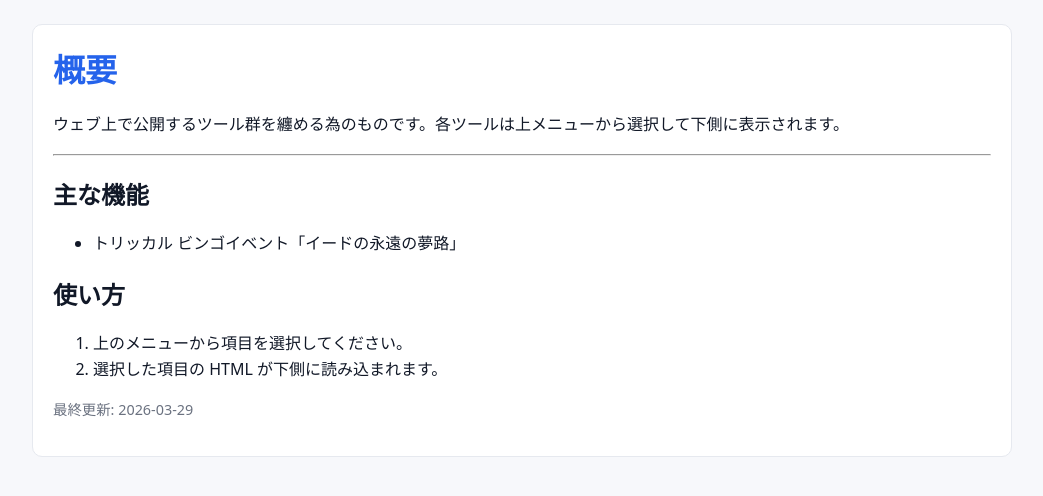
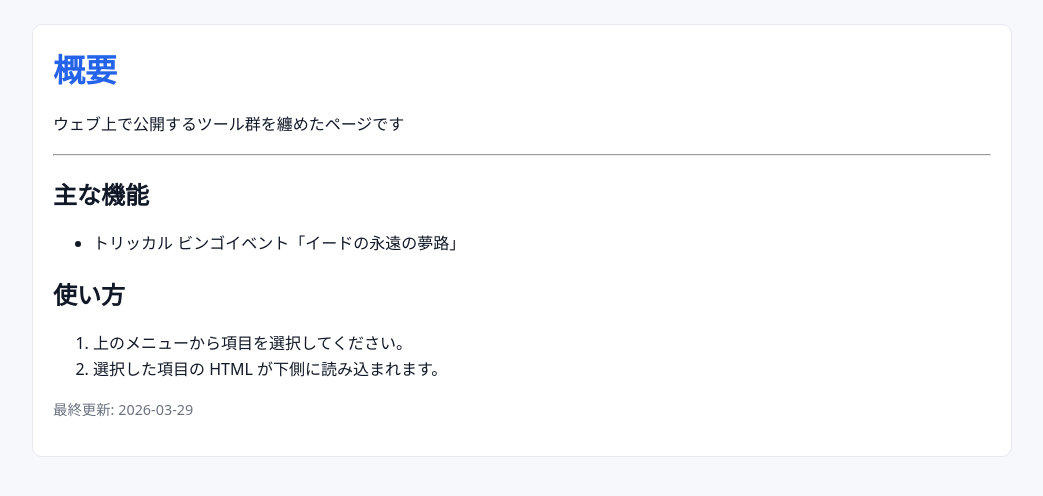
Before and after one commit to Nyadera/Tool, a plain HTML site: page content/about.html in a window 1280 px wide. Shown: the whole page, without its empty margins (118-1161 px from the left). Drawn offline with Linux system fonts and the light colour scheme.

Commit message:
Update about.html

```diff
--- a/content/about.html
+++ b/content/about.html
@@ -36,7 +36,7 @@
   <main class="container" id="main">
     <header>
       <h1>概要</h1>
-      <p>ウェブ上で公開するツール群を纏める為のものです。各ツールは上メニューから選択して下側に表示されます。</p>
+      <p>ウェブ上で公開するツール群を纏めたページです</p>
       <hr>
 
     </header>
```
